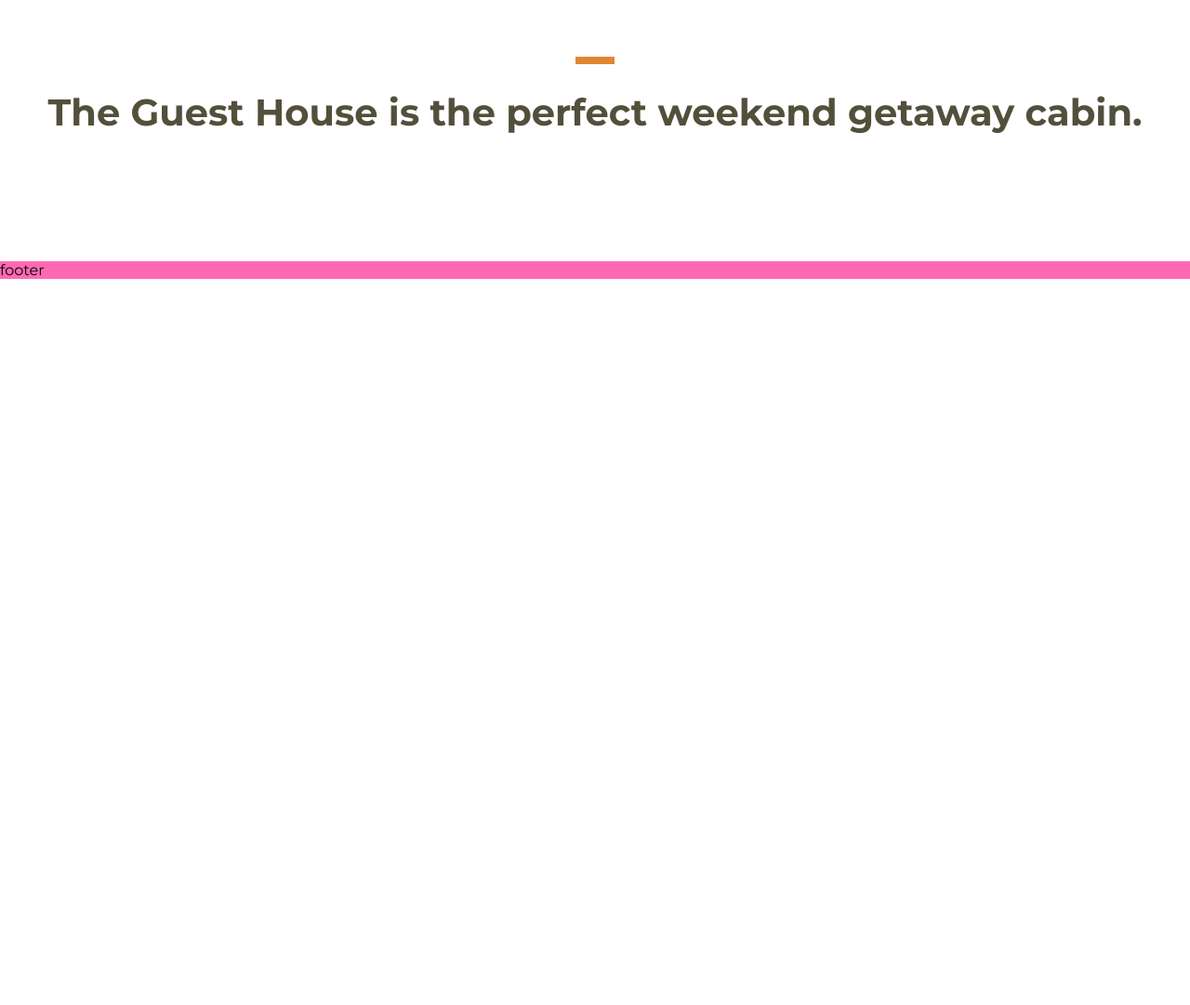
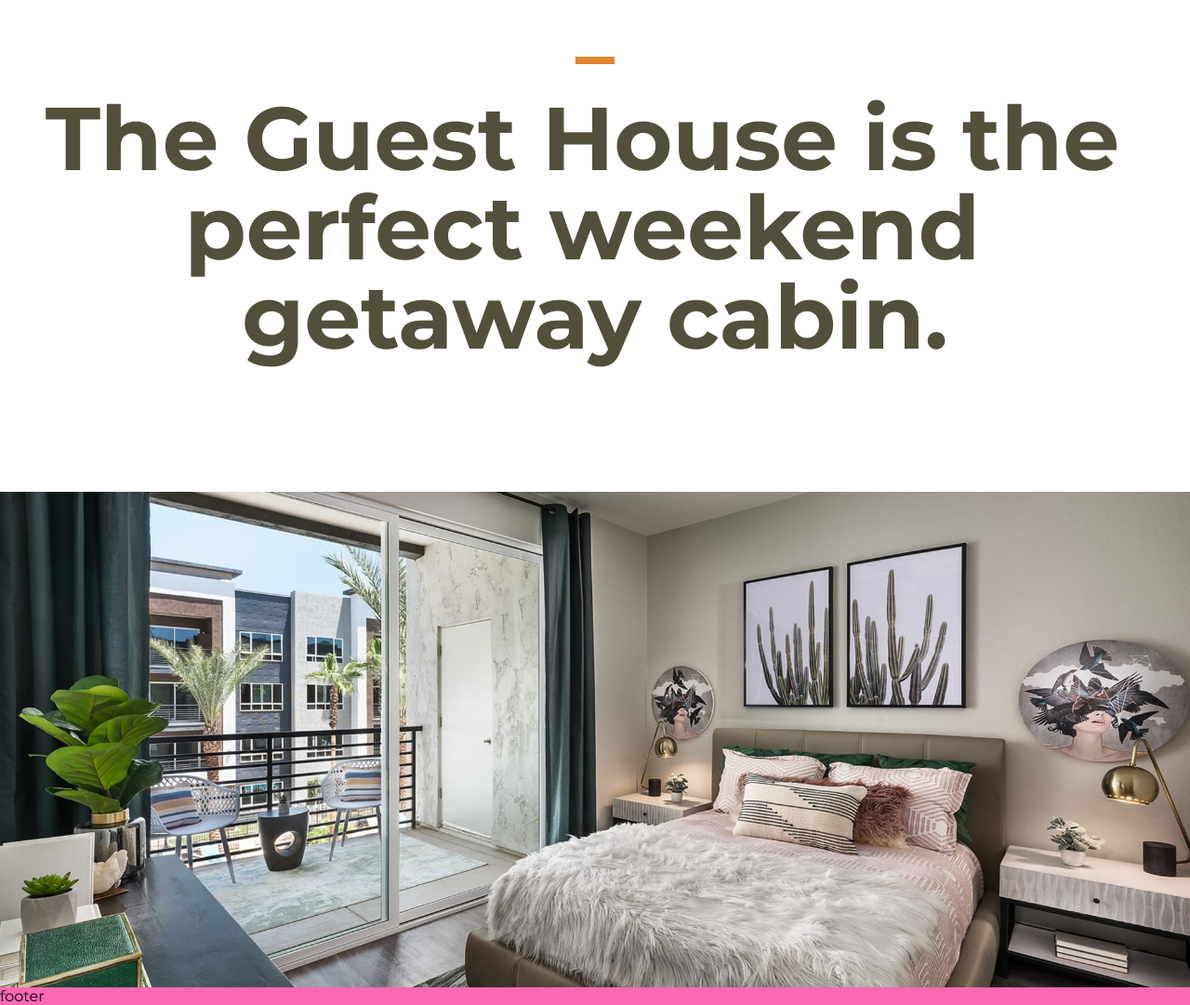
Before and after one commit to Jatterai/guest-house, a plain HTML site: page index.html in a window 1280 px wide. Shown: the part 1248-2329 px from the top of the page at 93% size. Before the commit the page ends 1548 px from the top, so only its background shows below. Drawn offline with Linux system fonts and the light colour scheme; a script that the page names is missing.

Commit message:
feat: add section with picture

```diff
--- a/#sourse/scss/modules/_giant-title.scss
+++ b/#sourse/scss/modules/_giant-title.scss
@@ -5,7 +5,7 @@
 
 	h2 {
 		font-weight: 700;
-		font-size: clamp(40px, 8%, 96px);
+		font-size: clamp(40px, 8vw, 96px);
 		line-height: 1;
 		text-align: center;
 		color: #52503b;
--- a/#sourse/scss/style.scss
+++ b/#sourse/scss/style.scss
@@ -73,3 +73,13 @@ body:has(.open) {
 		margin: 0 0 30px 0;
 	}
 }
+
+.picture {
+	width: 100%;
+	overflow: hidden;
+	img {
+		width: 100%;
+		aspect-ratio: 1 / 0.41666;
+		object-fit: cover;
+	}
+}
--- a/index.html
+++ b/index.html
@@ -67,6 +67,9 @@
 					<h2>The Guest House is the perfect weekend getaway cabin.</h2>
 				</div>
 			</section>
+			<section class="picture">
+				<img src="../img/sections/3.jpg" alt="picture of apartment">
+			</section>
 		</main>
 		<footer class="footer" id="footer">
 			footer
```
Also changed, not shown: css/style.css, img/sections/1.jpg (added), img/sections/2.jpg (added), img/sections/3.jpg (added).
